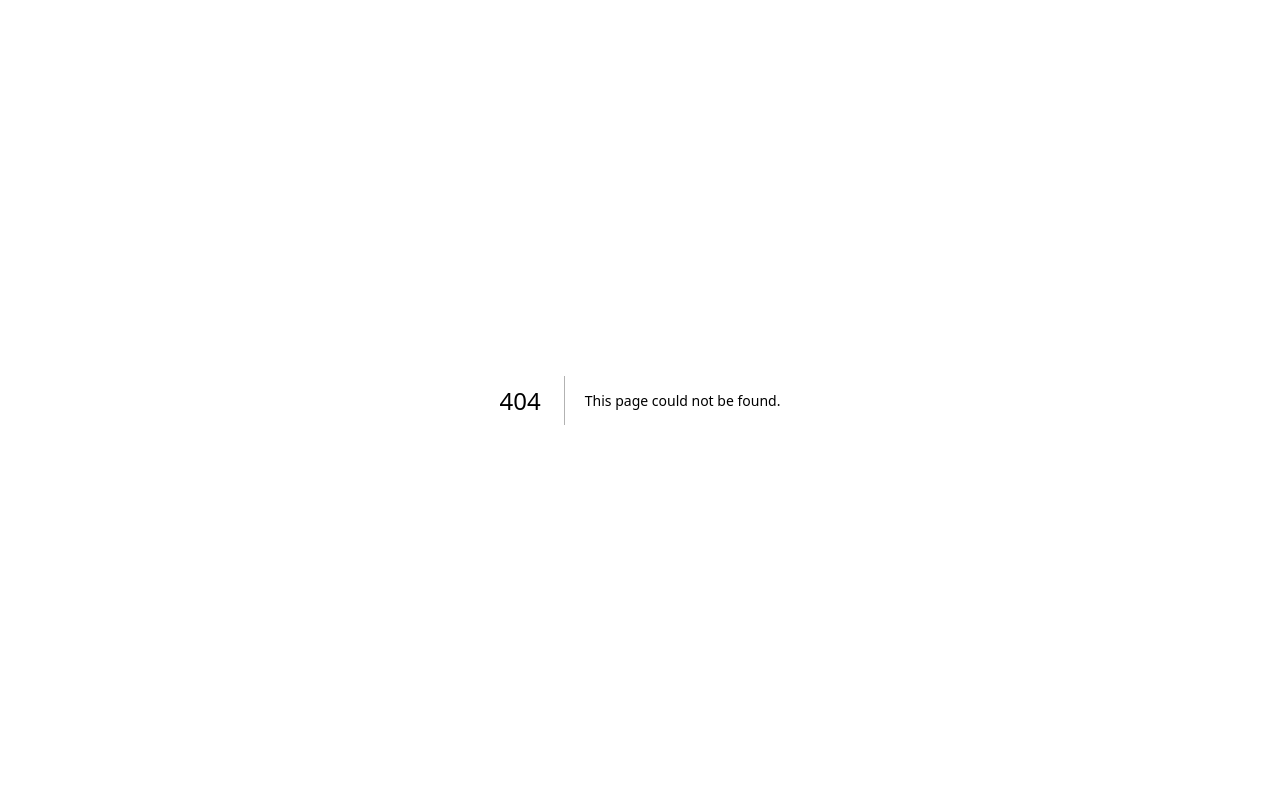
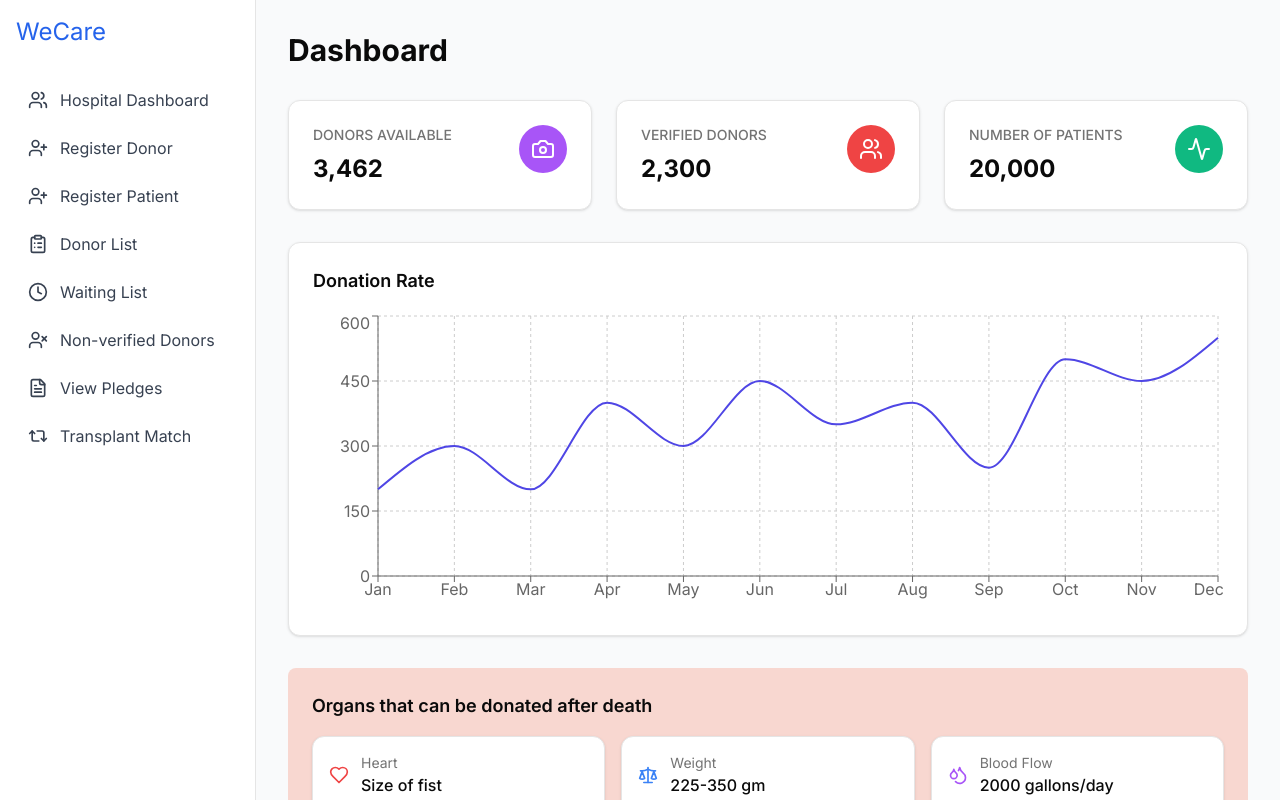
Before and after one commit to Ayush1Deshmukh/organ-donation, a Next.js app: page /dashboard in a window 1280 px wide. Before the commit this address had no page. Built offline with nearby package versions, Linux system fonts and the light colour scheme.

Commit message:
added user dashboard

```diff
--- a/package.json
+++ b/package.json
@@ -17,6 +17,7 @@
     "next": "15.1.3",
     "react": "^19.0.0",
     "react-dom": "^19.0.0",
+    "recharts": "^2.15.0",
     "tailwind-merge": "^2.6.0",
     "tailwindcss-animate": "^1.0.7"
   },
--- /dev/null
+++ b/src/app/dashboard/page.tsx
@@ -0,0 +1,51 @@
+import { Camera, Users, Activity } from 'lucide-react'
+import Navbar from "@/components/Navbar"
+import { Sidebar } from "@/components/sidebar"
+import { MetricCard } from "@/components/metric-card"
+import { DonationChart } from "@/components/donation-chart"
+import { OrganStats } from "@/components/organ-stats"
+import { Card, CardContent } from "@/components/ui/card"
+
+export default function DashboardPage() {
+  return (
+    <div className="flex h-screen bg-gray-50">
+      <Sidebar />
+
+      <main className="flex-1 p-8 overflow-y-auto">
+        <div className="max-w-7xl mx-auto">
+          <h1 className="text-3xl font-bold mb-8">Dashboard</h1>
+
+          <div className="grid grid-cols-1 md:grid-cols-3 gap-6 mb-8">
+            <MetricCard
+              title="DONORS AVAILABLE"
+              value="3,462"
+              icon={Camera}
+              iconColor="bg-purple-500"
+            />
+            <MetricCard
+              title="VERIFIED DONORS"
+              value="2,300"
+              icon={Users}
+              iconColor="bg-red-500"
+            />
+            <MetricCard
+              title="NUMBER OF PATIENTS"
+              value="20,000"
+              icon={Activity}
+              iconColor="bg-emerald-500"
+            />
+          </div>
+
+          <Card className="mb-8">
+            <CardContent className="p-6">
+              <h2 className="text-lg font-semibold mb-4">Donation Rate</h2>
+              <DonationChart />
+            </CardContent>
+          </Card>
+
+          <OrganStats />
+        </div>
+      </main>
+    </div>
+  )
+}
--- /dev/null
+++ b/src/components/donation-chart.tsx
@@ -0,0 +1,40 @@
+'use client'
+
+import { LineChart, Line, XAxis, YAxis, CartesianGrid, Tooltip, ResponsiveContainer } from 'recharts'
+
+const data = [
+  { name: 'Jan', donors: 200 },
+  { name: 'Feb', donors: 300 },
+  { name: 'Mar', donors: 200 },
+  { name: 'Apr', donors: 400 },
+  { name: 'May', donors: 300 },
+  { name: 'Jun', donors: 450 },
+  { name: 'Jul', donors: 350 },
+  { name: 'Aug', donors: 400 },
+  { name: 'Sep', donors: 250 },
+  { name: 'Oct', donors: 500 },
+  { name: 'Nov', donors: 450 },
+  { name: 'Dec', donors: 550 },
+]
+
+export function DonationChart() {
+  return (
+    <div className="w-full h-[300px]">
+      <ResponsiveContainer width="100%" height="100%">
+        <LineChart data={data}>
+          <CartesianGrid strokeDasharray="3 3" />
+          <XAxis dataKey="name" />
+          <YAxis />
+          <Tooltip />
+          <Line
+            type="monotone"
+            dataKey="donors"
+            stroke="#4F46E5"
+            strokeWidth={2}
+            dot={false}
+          />
+        </LineChart>
+      </ResponsiveContainer>
+    </div>
+  )
+}
--- /dev/null
+++ b/src/components/metric-card.tsx
@@ -0,0 +1,27 @@
+import { Card, CardContent } from "@/components/ui/card"
+import { type LucideIcon } from 'lucide-react'
+
+interface MetricCardProps {
+  title: string
+  value: string
+  icon: LucideIcon
+  iconColor: string
+}
+
+export function MetricCard({ title, value, icon: Icon, iconColor }: MetricCardProps) {
+  return (
+    <Card>
+      <CardContent className="p-6">
+        <div className="flex justify-between items-start">
+          <div>
+            <p className="text-sm font-medium text-muted-foreground">{title}</p>
+            <h3 className="text-2xl font-bold mt-2">{value}</h3>
+          </div>
+          <div className={`p-3 rounded-full ${iconColor}`}>
+            <Icon className="w-6 h-6 text-white" />
+          </div>
+        </div>
+      </CardContent>
+    </Card>
+  )
+}
--- /dev/null
+++ b/src/components/organ-stats.tsx
@@ -0,0 +1,47 @@
+import { Card, CardContent } from "@/components/ui/card"
+import { Heart, Scale, Droplets } from 'lucide-react'
+
+export function OrganStats() {
+  return (
+    <div className="bg-[#f8d7d0] rounded-lg p-6">
+      <h3 className="text-lg font-semibold mb-4">Organs that can be donated after death</h3>
+      <div className="grid grid-cols-1 md:grid-cols-3 gap-4">
+        <Card>
+          <CardContent className="p-4">
+            <div className="flex items-center gap-3">
+              <Heart className="w-5 h-5 text-red-500" />
+              <div>
+                <p className="text-sm text-muted-foreground">Heart</p>
+                <p className="font-medium">Size of fist</p>
+              </div>
+            </div>
+          </CardContent>
+        </Card>
+
+        <Card>
+          <CardContent className="p-4">
+            <div className="flex items-center gap-3">
+              <Scale className="w-5 h-5 text-blue-500" />
+              <div>
+                <p className="text-sm text-muted-foreground">Weight</p>
+                <p className="font-medium">225-350 gm</p>
+              </div>
+            </div>
+          </CardContent>
+        </Card>
+
+        <Card>
+          <CardContent className="p-4">
+            <div className="flex items-center gap-3">
+              <Droplets className="w-5 h-5 text-purple-500" />
+              <div>
+                <p className="text-sm text-muted-foreground">Blood Flow</p>
+                <p className="font-medium">2000 gallons/day</p>
+              </div>
+            </div>
+          </CardContent>
+        </Card>
+      </div>
+    </div>
+  )
+}
--- /dev/null
+++ b/src/components/sidebar.tsx
@@ -0,0 +1,78 @@
+import Link from "next/link"
+import { Users, UserPlus, ClipboardList, Clock, UserX, FileText, Repeat2 } from 'lucide-react'
+
+export function Sidebar() {
+  return (
+    <div className="w-64 h-screen bg-white border-r p-4 flex flex-col">
+      <div className="mb-8">
+        <h1 className="text-2xl text-blue-600">WeCare</h1>
+      </div>
+
+      <nav className="space-y-2">
+        <Link
+          href="#"
+          className="flex items-center gap-3 px-3 py-2 text-gray-700 rounded-lg hover:bg-gray-100"
+        >
+          <Users className="h-5 w-5" />
+          Hospital Dashboard
+        </Link>
+
+        <Link
+          href="#"
+          className="flex items-center gap-3 px-3 py-2 text-gray-700 rounded-lg hover:bg-gray-100"
+        >
+          <UserPlus className="h-5 w-5" />
+          Register Donor
+        </Link>
+
+        <Link
+          href="#"
+          className="flex items-center gap-3 px-3 py-2 text-gray-700 rounded-lg hover:bg-gray-100"
+        >
+          <UserPlus className="h-5 w-5" />
+          Register Patient
+        </Link>
+
+        <Link
+          href="#"
+          className="flex items-center gap-3 px-3 py-2 text-gray-700 rounded-lg hover:bg-gray-100"
+        >
+          <ClipboardList className="h-5 w-5" />
+          Donor List
+        </Link>
+
+        <Link
+          href="#"
+          className="flex items-center gap-3 px-3 py-2 text-gray-700 rounded-lg hover:bg-gray-100"
+        >
+          <Clock className="h-5 w-5" />
+          Waiting List
+        </Link>
+
+        <Link
+          href="#"
+          className="flex items-center gap-3 px-3 py-2 text-gray-700 rounded-lg hover:bg-gray-100"
+        >
+          <UserX className="h-5 w-5" />
+          Non-verified Donors
+        </Link>
+
+        <Link
+          href="#"
+          className="flex items-center gap-3 px-3 py-2 text-gray-700 rounded-lg hover:bg-gray-100"
+        >
+          <FileText className="h-5 w-5" />
+          View Pledges
+        </Link>
+
+        <Link
+          href="#"
+          className="flex items-center gap-3 px-3 py-2 text-gray-700 rounded-lg hover:bg-gray-100"
+        >
+          <Repeat2 className="h-5 w-5" />
+          Transplant Match
+        </Link>
+      </nav>
+    </div>
+  )
+}
```
Also changed, not shown: 1 other file (tests, documents, lock files or other folders).
